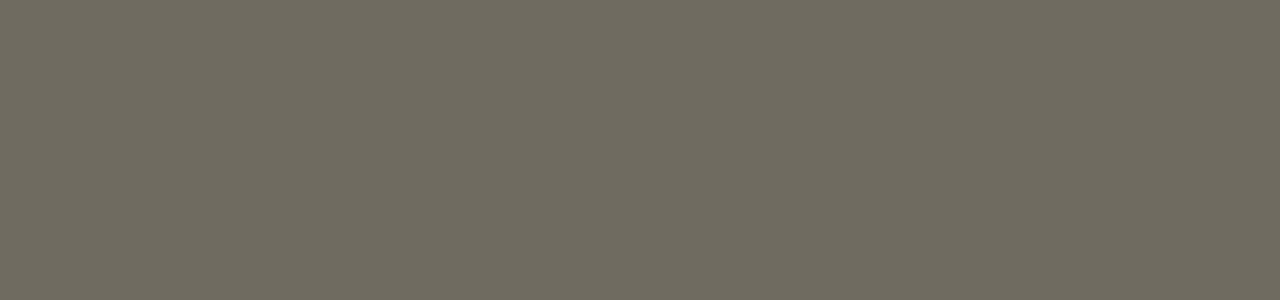
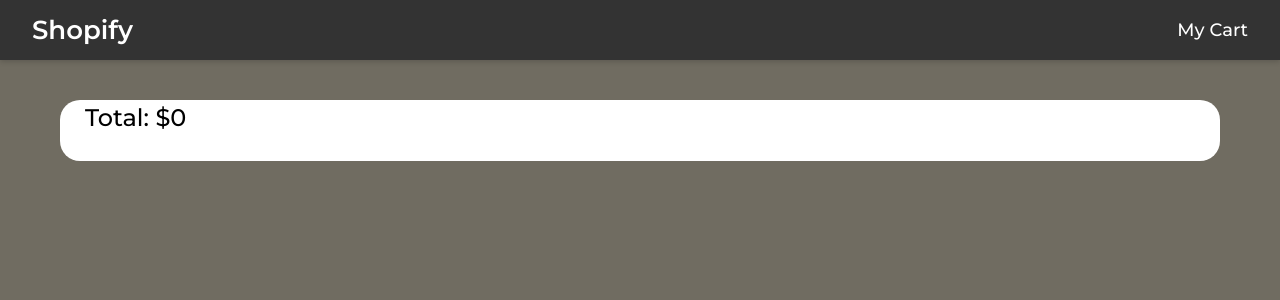
Before and after one commit to markushha/E-Commerce-Web, a React (Create React App) app: page /cart in a window 1280 px wide. Before the commit this address had no page. Shown: the top 300 px of the page. Built offline with nearby package versions, Linux system fonts and the light colour scheme.

Commit message:
commit w/updated rating & cart

```diff
--- a/src/App.js
+++ b/src/App.js
@@ -1,89 +1,20 @@
-import { useState, useEffect } from "react";
-import { toast, ToastContainer } from 'react-toastify';
-import Navbar from './components/Navbar';
-import Product from './components/Product';
-import axios from 'axios';
-import 'react-toastify/dist/ReactToastify.css';
+import { useState } from "react";
+import "react-toastify/dist/ReactToastify.css";
+import { BrowserRouter, Routes, Route } from "react-router-dom";
+import Home from "./pages/Home";
+import Cart from "./pages/Cart";
 
 export default function App() {
-  const [products, setProducts] = useState([]);
   const [cart, setCart] = useState([]);
-  const [search, setSearch] = useState('');
-
-  const showToast = ({ title, success }) => {
-    if (success) {
-      toast.success(`Succesfully added to cart`, {
-        position: "top-right",
-        autoClose: 3000,
-        hideProgressBar: true,
-        closeOnClick: true,
-        pauseOnHover: true,
-        draggable: true,
-        progress: undefined,
-        theme: "dark",
-        });
-    }
-    if (!success) {
-      toast.error(`This item is already in your cart ;)`, {
-        position: "top-right",
-        autoClose: 3000,
-        hideProgressBar: true,
-        closeOnClick: true,
-        pauseOnHover: true,
-        draggable: true,
-        progress: undefined,
-        theme: "dark",
-        });
-    }
-  }
-
-  const getProducts = async () => {
-    try {
-      const response = await axios.get('https://my-json-server.typicode.com/markushha/mockjs/products');
-      setProducts(response.data);
-    } catch (e) {
-      alert(e);
-    }
-
-  }
-
-  const addToCart = (product) => {
-    if (cart.find((item) => item.id === product.id)) {
-      return showToast({ success: false });
-    }
-    setCart([...cart, product]);
-    showToast({ success: true });
-    console.log(cart);
-  }
-
-  const filteredProducts = products.filter((product) => {
-    return product.title.toLowerCase().includes(search.toLowerCase());
-  })
-
-  useEffect(() => {
-    getProducts();
-  })
 
   return (
     <>
-    <Navbar />
-    <div className='container'>
-      <form className="search">
-      <input
-        value={search}
-        onChange={(e) => setSearch(e.target.value)}
-        type='text'
-        placeholder='Search'
-        className='search__bar'
-      />
-      </form>
-      <div className='product-wrapper'>
-      {filteredProducts.map((product) => (
-        <Product key={product.id} product={product} addProduct={addToCart} />
-      ))}
-      </div>
-    <ToastContainer />
-    </div>
+    <BrowserRouter>
+    <Routes>
+      <Route path="/" element={<Home cart={cart} setCart={setCart} />} />
+      <Route path="/cart" element={<Cart cart={cart} setCart={setCart} />} />
+    </Routes>
+  </BrowserRouter>
     </>
   );
 }
--- a/src/components/Navbar.js
+++ b/src/components/Navbar.js
@@ -1,11 +1,11 @@
 import "../styles/Navbar.scss";
-import { Link } from 'react-router-dom'
+import { Link } from "react-router-dom";
 
 function Navbar() {
   return (
     <nav>
       <div className='p-8'>
-        <p className='font-semibold text-[26px] text-white cursor-pointer'>Shopify</p>
+        <Link to="/"><p className='font-semibold text-[26px] text-white cursor-pointer'>Shopify</p></Link>
       </div>
       <div className='items-center flex justify-between p-8'>
         <Link to="/cart"><p className='font-medium text-[18px] text-white cursor-pointer'>My Cart</p></Link>
--- a/src/components/Product.js
+++ b/src/components/Product.js
@@ -1,6 +1,6 @@
 import '../styles/Product.scss';
 import { useState } from 'react';
-import { AiOutlineInfoCircle } from 'react-icons/ai';
+import { AiOutlineInfoCircle, AiFillStar } from 'react-icons/ai';
 
 function Product({ product, addProduct }) {
   const [showDescription, setShowDescription] = useState(false);
@@ -21,6 +21,7 @@ function Product({ product, addProduct }) {
       <div className='product__info'>
         <p className='product__name'>{product.title}</p>
         <p className='product__price'>${product.price}</p>
+        <div className='product__rating'><div className='product__rating__star'><AiFillStar/></div>{product.rating}</div>
         <button className='product__info__btn' onClick={addProductToCart}>Add to cart</button>
         <button onClick={toggleDescription} className='product__info__btn'>{showDescription ? "Hide details" : <p className='icon'><AiOutlineInfoCircle/></p>}</button>
         {showDescription && <p className='product__description'>{product.description}</p>}
--- a/src/index.js
+++ b/src/index.js
@@ -2,14 +2,9 @@ import React from "react";
 import ReactDOM from "react-dom/client";
 import "./index.scss";
 import App from "./App";
-import { BrowserRouter, Routes, Route } from "react-router-dom";
 
 const root = ReactDOM.createRoot(document.getElementById("root"));
 
 root.render(
-  <BrowserRouter>
-    <Routes>
-      <Route path="/" element={<App  />} />
-    </Routes>
-  </BrowserRouter>
+  <App />
 );
--- a/src/pages/Cart.js
+++ b/src/pages/Cart.js
@@ -0,0 +1,35 @@
+import Navbar from "../components/Navbar";
+import "../styles/Cart.scss";
+import { useState, useEffect } from "react";
+
+export default function Cart({ cart, setCart }) {
+  const [total, setTotal] = useState(0);
+
+  useEffect(() => {
+    cart.forEach((item) => {
+      setTotal((prev) => prev + item.price);
+    });
+  }, [cart]);
+
+  return (
+    <>
+      <Navbar />
+      <div className="container">
+        <div className="cart">
+          {cart.map((item) => (
+            <div className="cart__product">
+              <img src={item.image} alt={item.title} />
+              <div className="cart__product__info">
+                <p className="cart__product__info__title">{item.title}</p>
+                <p className="cart__product__info__price">${item.price}</p>
+              </div>
+            </div>
+          ))}
+          <div className="cart__total">
+            <p className="cart__total__title">Total: ${total}</p>
+          </div>
+        </div>
+      </div>
+    </>
+  );
+}
--- /dev/null
+++ b/src/pages/Home.js
@@ -0,0 +1,93 @@
+import { useState, useEffect } from "react";
+import { toast, ToastContainer } from "react-toastify";
+import Navbar from "../components/Navbar";
+import Product from "../components/Product";
+import axios from "axios";
+import "react-toastify/dist/ReactToastify.css";
+
+
+export default function Home({ cart, setCart }) {
+  const [products, setProducts] = useState([]);
+  const [search, setSearch] = useState("");
+
+  const showToast = ({ success }) => {
+    if (success) {
+      toast.success(`Succesfully added to cart`, {
+        position: "top-right",
+        autoClose: 3000,
+        hideProgressBar: true,
+        closeOnClick: true,
+        pauseOnHover: true,
+        draggable: true,
+        progress: undefined,
+        theme: "dark",
+      });
+    }
+    if (!success) {
+      toast.error(`This item is already in your cart ;)`, {
+        position: "top-right",
+        autoClose: 3000,
+        hideProgressBar: true,
+        closeOnClick: true,
+        pauseOnHover: true,
+        draggable: true,
+        progress: undefined,
+        theme: "dark",
+      });
+    }
+  };
+
+  const getProducts = async () => {
+    try {
+      const response = await axios.get(
+        "https://my-json-server.typicode.com/markushha/mockjs/products"
+      );
+      setProducts(response.data);
+    } catch (e) {
+      alert(e);
+    }
+  };
+
+  const addToCart = (product) => {
+    if (cart.find((item) => item.id === product.id)) {
+      return showToast({ success: false });
+    }
+    setCart([...cart, product]);
+    showToast({ success: true });
+  };
+
+  const filteredProducts = products.filter((product) => {
+    return product.title.toLowerCase().includes(search.toLowerCase());
+  });
+
+  useEffect(() => {
+    getProducts();
+  });
+
+  return (
+    <>
+      <Navbar />
+      <div className="container">
+        <form className="search">
+          <input
+            value={search}
+            onChange={(e) => setSearch(e.target.value)}
+            type="text"
+            placeholder="Search"
+            className="search__bar"
+          />
+        </form>
+        <div className="product-wrapper">
+          {filteredProducts.map((product) => (
+            <Product
+              key={product.id}
+              product={product}
+              addProduct={addToCart}
+            />
+          ))}
+        </div>
+        <ToastContainer />
+      </div>
+    </>
+  );
+}
--- /dev/null
+++ b/src/styles/Cart.scss
@@ -0,0 +1,57 @@
+.cart {
+  display: flex;
+  justify-content: space-between;
+  align-items: center;
+  flex-direction: column;
+  margin: 0 auto;
+  background: #fff;
+  border-radius: 20px;
+
+  &__total {
+    width: 100%;
+    display: flex;
+    justify-content: space-between;
+    align-items: center;
+    margin-bottom: 25px;
+
+    &__title {
+      font-size: 24px;
+      font-weight: 500;
+      margin-left: 25px;
+    }
+  }
+
+  &__product {
+    box-shadow: 0 0 10px 0 rgba(0,0,0,.1);
+    width: 100%;
+    padding: 25px;
+    margin: 0 auto 25px auto;
+    display: flex;
+    align-items: center;
+    padding: 10px;
+
+    & img {
+      width: 70px;
+    }
+
+    &__info {
+      margin-left: 25px;
+      width: 100%;
+      display: flex;
+      align-items: center;
+      justify-content: space-between;
+
+      &__title {
+        font-size: 24px;
+        font-weight: 500;
+      }
+
+      &__price {
+        margin-right: 25px;
+        font-size: 24px;
+        font-weight: 500;
+        color: #333333;
+      }
+    }
+  }
+}
--- a/src/styles/Product.scss
+++ b/src/styles/Product.scss
@@ -11,6 +11,16 @@
   color: #333333;
   padding: 20px;
   box-shadow: 0 0 10px 0 rgba(0,0,0,.1);
+
+  &__rating {
+    margin-top: 10px;
+    display: flex;
+    align-items: center;
+
+    &__star {
+      font-size: 30px;
+    }
+}
 
   &__image {
     width: 150px;
@@ -50,7 +60,8 @@
   }
 
   &__price {
-    font-size: 20px;
+    font-size: 24px;
+    font-weight: 500;
     margin-top: 5px;
     text-align: center;
   }
```
